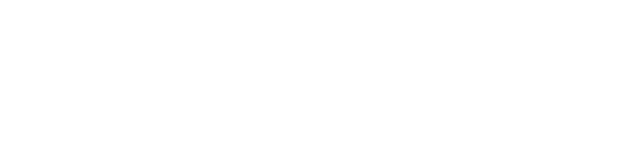
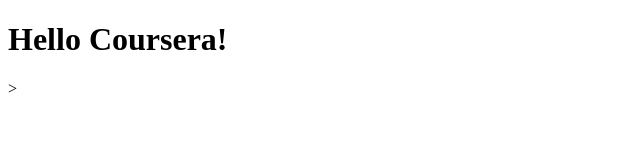
Before and after one commit to mettiii/coursera-test, a plain HTML site: page site/index.html in a window 1280 px wide. Shown: the whole page, without its empty margins (0-640 px from the left). Drawn offline with Linux system fonts and the light colour scheme.

Commit message:
Small addition to our page content.

```diff
--- a/site/index.html
+++ b/site/index.html
@@ -1,4 +1,9 @@
 <!DOCTYPE html>
 <html>
 <head>
-  <title>
+  <title>Hello Coursera!</title>
+</head>
+<body>
+	<h1>Hello Coursera!</h1>>
+</body>
+</html>
```
